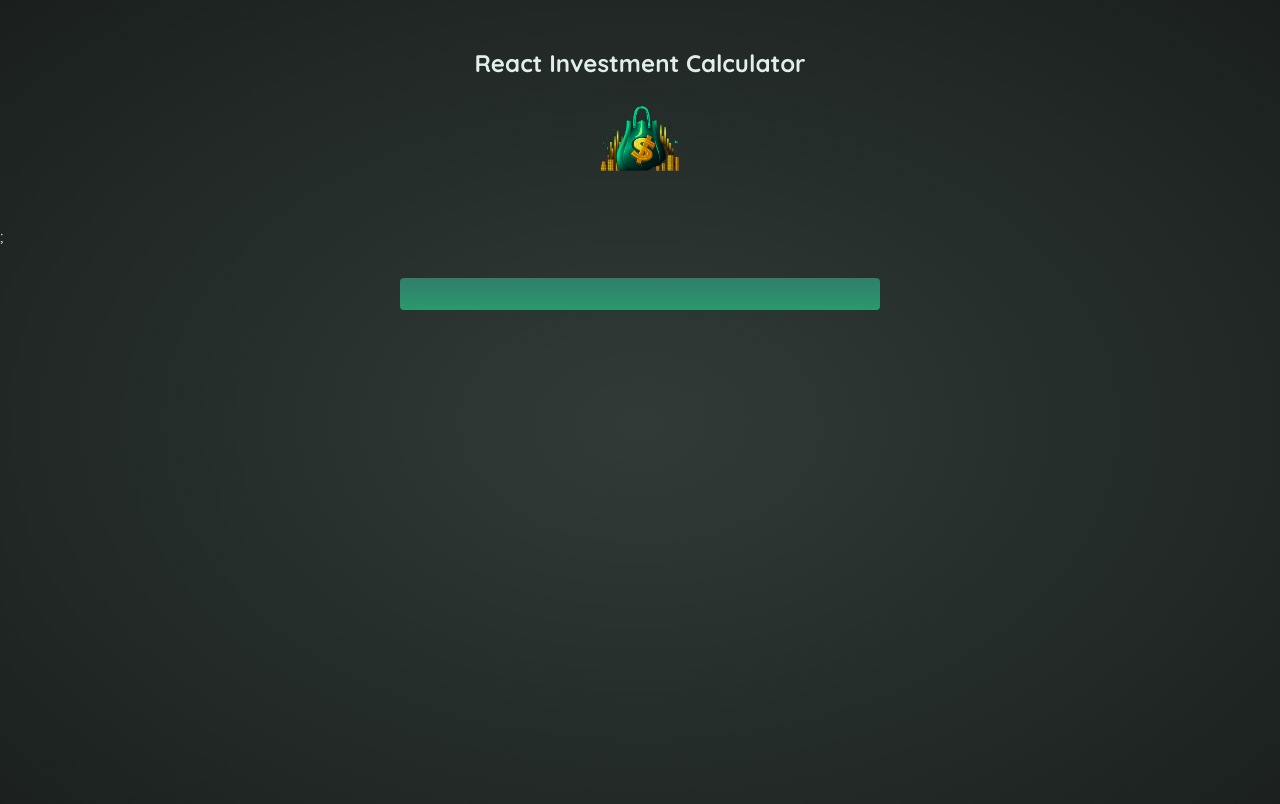
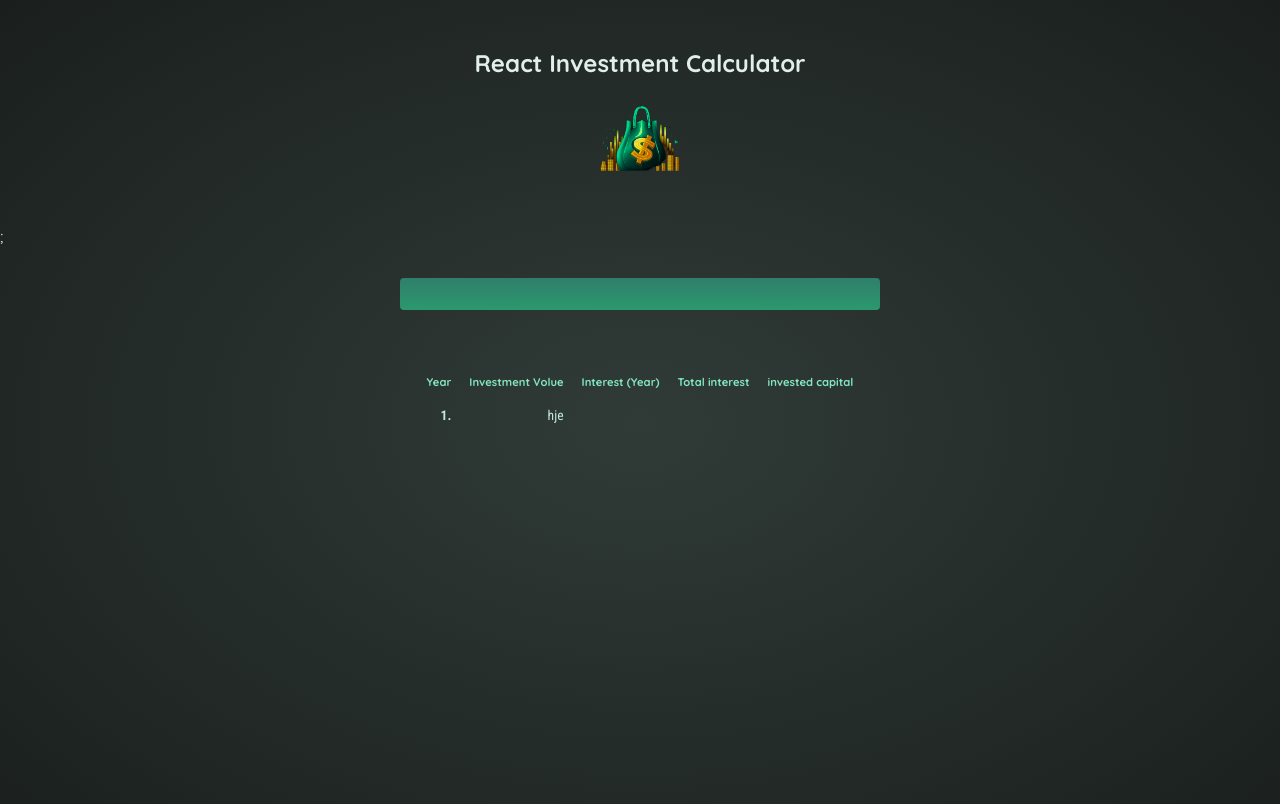
Before and after one commit to gmzln/investmentAppReact, a React (Vite) app: page / in a window 1280 px wide. Shown: the top 804 px of the page. Built offline with nearby package versions, Linux system fonts and the light colour scheme.

Commit message:
build table content

```diff
--- a/src/App.jsx
+++ b/src/App.jsx
@@ -1,11 +1,13 @@
 import Header from "./Components/Header";
 import UserInput from "./Components/UserInput";
+import List from "./Components/List";
 
 function App() {
   return (
     <>
       <Header />;
       <UserInput />
+      <List />
     </>
   );
 }
--- /dev/null
+++ b/src/Components/List.jsx
@@ -0,0 +1,17 @@
+import ListHead from "./ListHead";
+
+function List() {
+  return (
+    <table id="result">
+      <ListHead />
+      <tbody>
+        <tr>
+          <th scope="row">1.</th>
+          <td>hje</td>
+        </tr>
+      </tbody>
+    </table>
+  );
+}
+
+export default List;
--- /dev/null
+++ b/src/Components/ListHead.jsx
@@ -0,0 +1,15 @@
+function ListHead() {
+  return (
+    <thead className="center">
+      <tr>
+        <th scope="col">Year</th>
+        <th scope="col">Investment Volue</th>
+        <th scope="col">Interest (Year)</th>
+        <th scope="col">Total interest</th>
+        <th scope="col">invested capital</th>
+      </tr>
+    </thead>
+  );
+}
+
+export default ListHead;
```
